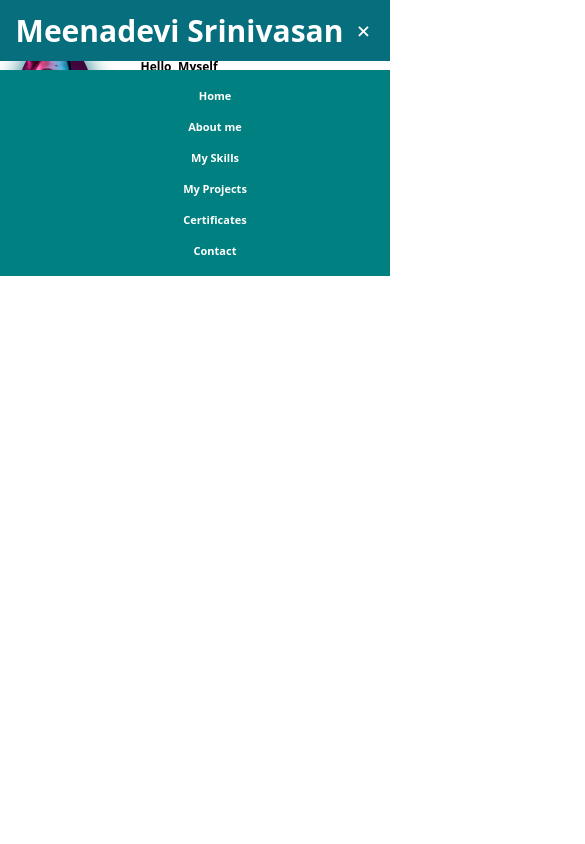
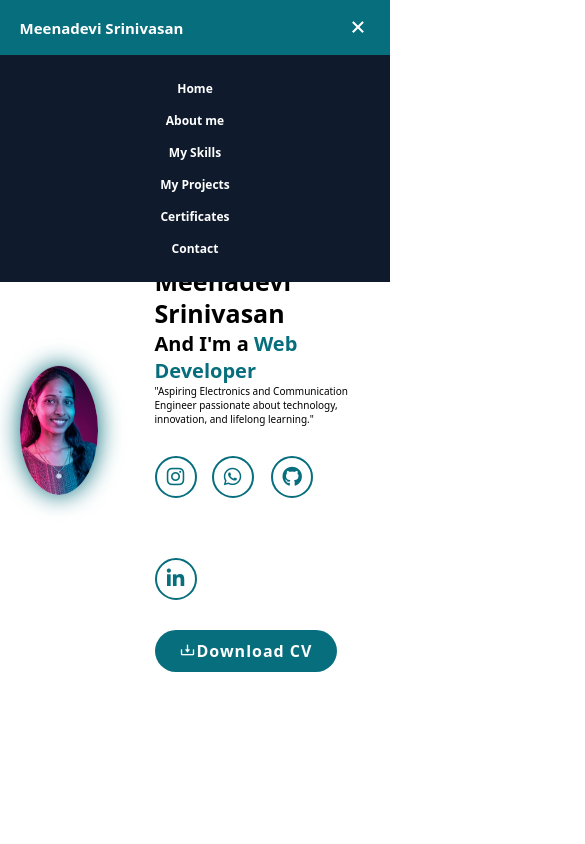
Before and after one commit to meenadevisrinivasan73/-Portfolio, a plain HTML site: page index.html in a window 390 px wide. Both pictures are taken after a click on the icon 363 px from the left and 30 px from the top of the page. Shown: the top 844 px of the page, 585 px wide, since content can reach past the window. Drawn offline with nearby package versions, Linux system fonts and the light colour scheme.

Commit message:
Update style.css

```diff
--- a/style.css
+++ b/style.css
@@ -77,37 +77,21 @@ section {
     color: var(--bg-color);
     cursor: pointer;
 }
-@media(max-width: 768px){
-  .header{
-    padding: 1rem 4% !important;
-  }
-
-  #menu-icon{
-    display: block !important;
-    font-size: 2.2rem !important;
-    color: #fff !important;
-  }
-
-  .navbar{
-    display: none !important;
-    position: fixed !important;
-    top: 70px !important;
-    left: 0 !important;
-    width: 100% !important;
-    background: #008080 !important;
-    padding: 1rem 0 !important;
-  }
-
-  .navbar.active{
-    display: block !important;
-  }
-
-  .navbar a{
-    display: block !important;
-    text-align: center !important;
-    padding: 0.8rem 0 !important;
-    font-size: 1.1rem !important;
-  }
+@media(max-width:768px){
+    .header{
+        padding: 15px 5%;
+    }
+    .logo{
+        font-size: 1.5rem;
+    }
+    .navbar{
+        display: none;
+    }
+    #menu-icon{
+        font-size: 2rem;
+            color: white;
+            cursor: pointer;
+    }
 }
 
 /* home section code */
@@ -208,62 +192,37 @@ span {
 .btn:hover {
     box-shadow: 0 0 1.6rem var(--main-color);
 }
-@media(max-width: 768px){
-  body{
-    overflow-x: hidden !important;
+@media(max-width:768px){
+  .home{
+    flex-direction: row;
+    text-align: left;
+    padding: 100px 5% 40px;
+    gap: 2rem;
+    align-items: center;
   }
-
-  .home{
-    display: flex !important;
-    flex-direction: row !important;
-    align-items: flex-start !important;
-    padding: 6rem 15px 2rem !important;
-    gap: 10px !important;
+  .home-content{
+    width: 100%;
   }
-
+  .home-content h1{
+    font-size: 2.5rem;
+  }
+  .home-content h3{
+    font-size: 2rem;
+  }
+  .home-content p{
+    font-size: 1rem;
+  }
   .home-img{
-    width: 35% !important;
+    width: 100%;
+    display: flex;
+    justify-content: flex-start;
   }
-
   .home-img img{
-    width: 100px !important;
-    height: 100px !important;
-    border-radius: 50% !important;
+    width: 70vw;
+    max-width: 150px;
   }
-
-  .home-content{
-    width: 65% !important;
-  }
-
-  .home-content h3{
-    font-size: 0.9rem !important;
-  }
-
-  .home-content h1{
-    font-size: 1.2rem !important;
-    line-height: 1.2 !important;
-  }
-
-  .home-content p{
-    font-size: 0.7rem !important;
-    line-height: 1.4 !important;
-  }
-
-  .social-media{
-    display: flex !important;
-    gap: 6px !important;
-    margin: 0.8rem 0 !important;
-  }
-
   .social-media a{
-    width: 28px !important;
-    height: 28px !important;
-    font-size: 0.9rem !important;
-  }
-
-  .btn{
-    padding: 0.5rem 1.2rem !important;
-    font-size: 0.8rem !important;
+    margin: 1.5rem 0.5rem;
   }
 }
 
@@ -340,39 +299,26 @@ span {
 .detail-value{
     color:rgb(33, 52, 88);
 }
-@media(max-width: 768px){
+@media(max-width:768px){
   .about{
-    display: flex !important;
-    flex-direction: row !important;
-    align-items: flex-start !important;
-    padding: 5rem 15px 2rem !important;
-    gap: 10px !important;
+    flex-direction: row;
+    gap: 2rem;
+    padding: 40px 5%;
+    text-align: left;
+    align-items: center;
   }
-
-  .about-img{
-    width: 35% !important;
+  .about-img img{
+    width: 70vw;
+    max-width: 250px;
   }
-
-  .about-img img{
-    width: 100px !important;
-    height: 100px !important;
+  .heading{
+    font-size: 2.5rem;
   }
-
-  .about-content{
-    width: 65% !important;
+  .about-content h3{
+    font-size: 1.5rem;
   }
-
-  .about-content h2{
-    font-size: 1.4rem !important;
-  }
-
-  .about-content h3{
-    font-size: 1rem !important;
-  }
-
   .about-content p{
-    font-size: 0.7rem !important;
-    line-height: 1.4 !important;
+    font-size: 0.9rem;
   }
 }
 
@@ -834,30 +780,26 @@ span {
 }
 
 @media(max-width: 768px){
-  .contact{
-    padding: 5rem 15px 2rem !important;
+  #menu-icon{
+    display: block;
   }
-
-  .contact h2{
-    font-size: 1.5rem !important;
-    margin-bottom: 1.5rem !important;
+  .navbar{
+    position: absolute;
+    top: 100%;
+    left: 0;
+    width: 100%;
+    padding: 1rem 5%;
+    background: #0F1B2D;
+    display: none;
   }
-
-  .contact form{
-    max-width: 100% !important;
+  .navbar.active{
+    display: block;
   }
-
-  .contact form .input-box input,
-  .contact form textarea{
-    width: 100% !important;
-    padding: 0.8rem !important;
-    font-size: 0.9rem !important;
-    margin-bottom: 0.8rem !important;
-  }
-
-  .contact form .btn{
-    width: 100% !important;
-    padding: 0.8rem !important;
+  .navbar a{
+    display: block;
+    font-size: 1.2rem;
+    margin: 1.5rem 0;
+    text-align: center;
   }
 }
 /* footer style */
```
